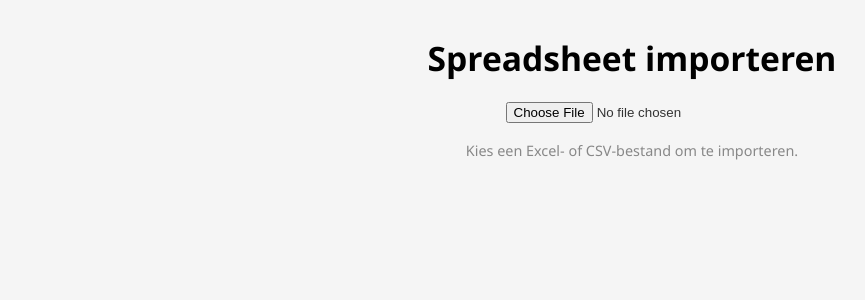
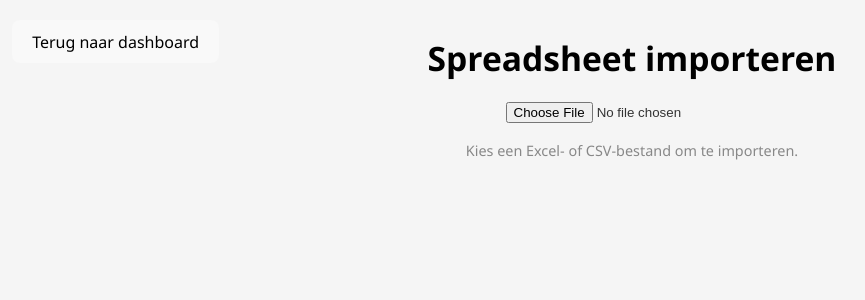
Before and after one commit to OliverDeltion/Herexamen, a React (Vite) app in the folder frontend/: page /import in a window 1280 px wide. Shown: the top 300 px of the page, without its empty margins (8-873 px from the left). Built offline with nearby package versions, Linux system fonts and the light colour scheme.

Commit message:
Terug naar dashboard knop

```diff
--- a/frontend/src/components/dashboard/SpreadsheetImport.jsx
+++ b/frontend/src/components/dashboard/SpreadsheetImport.jsx
@@ -1,11 +1,13 @@
 import React, { useState } from "react";
 import * as XLSX from "xlsx";
 import axios from "axios";
+import { useNavigate } from "react-router-dom"; // <-- toevoegen
 
 
 const SpreadsheetImport = () => {
     const [fileName, setFileName] = useState("");
     const [data, setData] = useState([]);
+    const navigate = useNavigate(); // <-- toevoegen
 
 
     const handleFileChange = (e) => {
@@ -37,6 +39,12 @@ const SpreadsheetImport = () => {
 
     return (
         <div style={{ padding: "2rem", textAlign: "center" }}>
+            <button
+                style={{ position: "absolute", left: 20, top: 20 }}
+                onClick={() => navigate("/")}
+            >
+                Terug naar dashboard
+            </button>
             <h2>Spreadsheet importeren</h2>
             <input
                 type="file"
```
